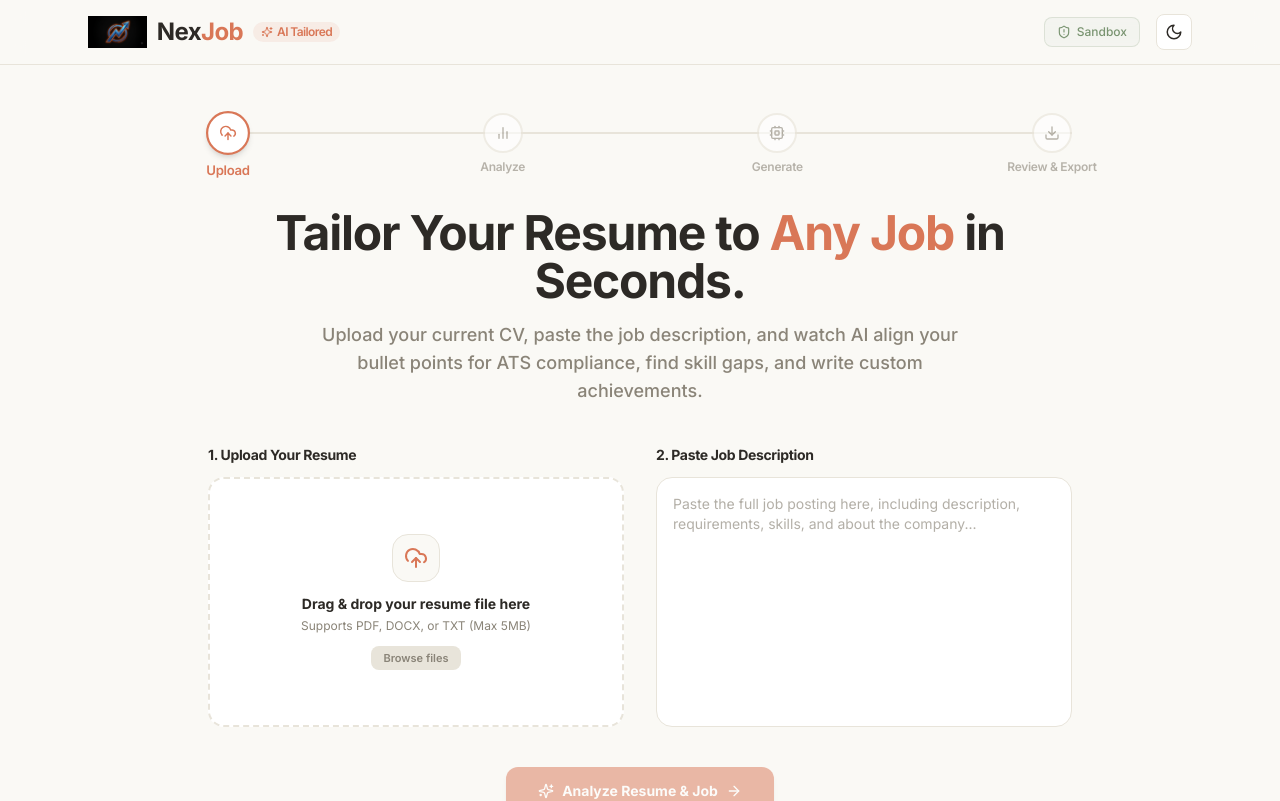
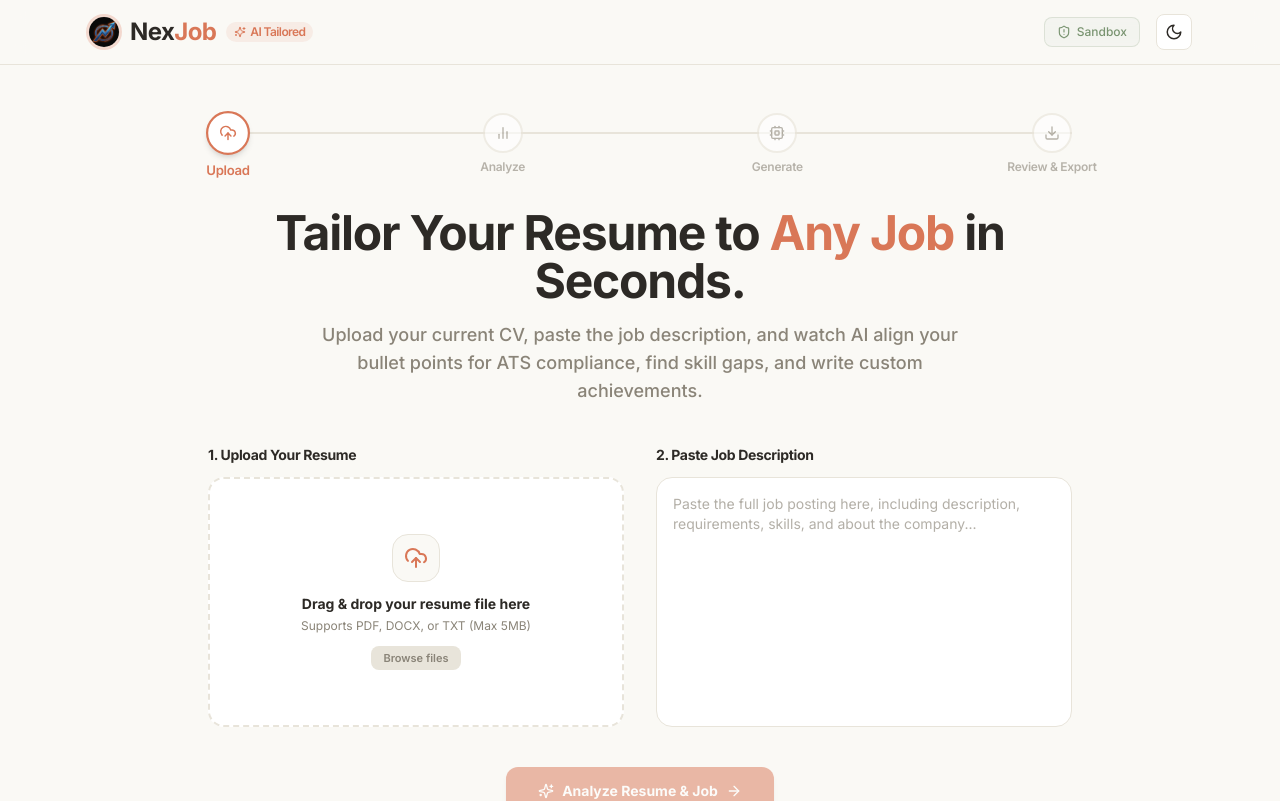
Before and after one commit to Madhan-oss/NexJob-AI, a React (Vite) app in the folder frontend/: page / in a window 1280 px wide. Shown: the top 801 px of the page. Built offline with nearby package versions, Linux system fonts and the light colour scheme; a web font is replaced by a local one.

Commit message:
style: set brand logo to circular shape with terracotta ring border matching the UI

```diff
--- a/frontend/src/components/Navbar.tsx
+++ b/frontend/src/components/Navbar.tsx
@@ -17,7 +17,7 @@ export const Navbar: React.FC = () => {
           <img
             src={logoImg}
             alt="NexJob Logo"
-            className="h-8 w-auto object-contain transition-transform duration-300 group-hover:scale-105"
+            className="h-8 w-8 rounded-full object-cover ring-2 ring-brand-primary/25 border border-brand-primary/30 transition-transform duration-300 group-hover:scale-105 group-hover:ring-brand-primary/45"
           />
           <span className="font-display">
             Nex<span className="text-brand-primary">Job</span>
```
